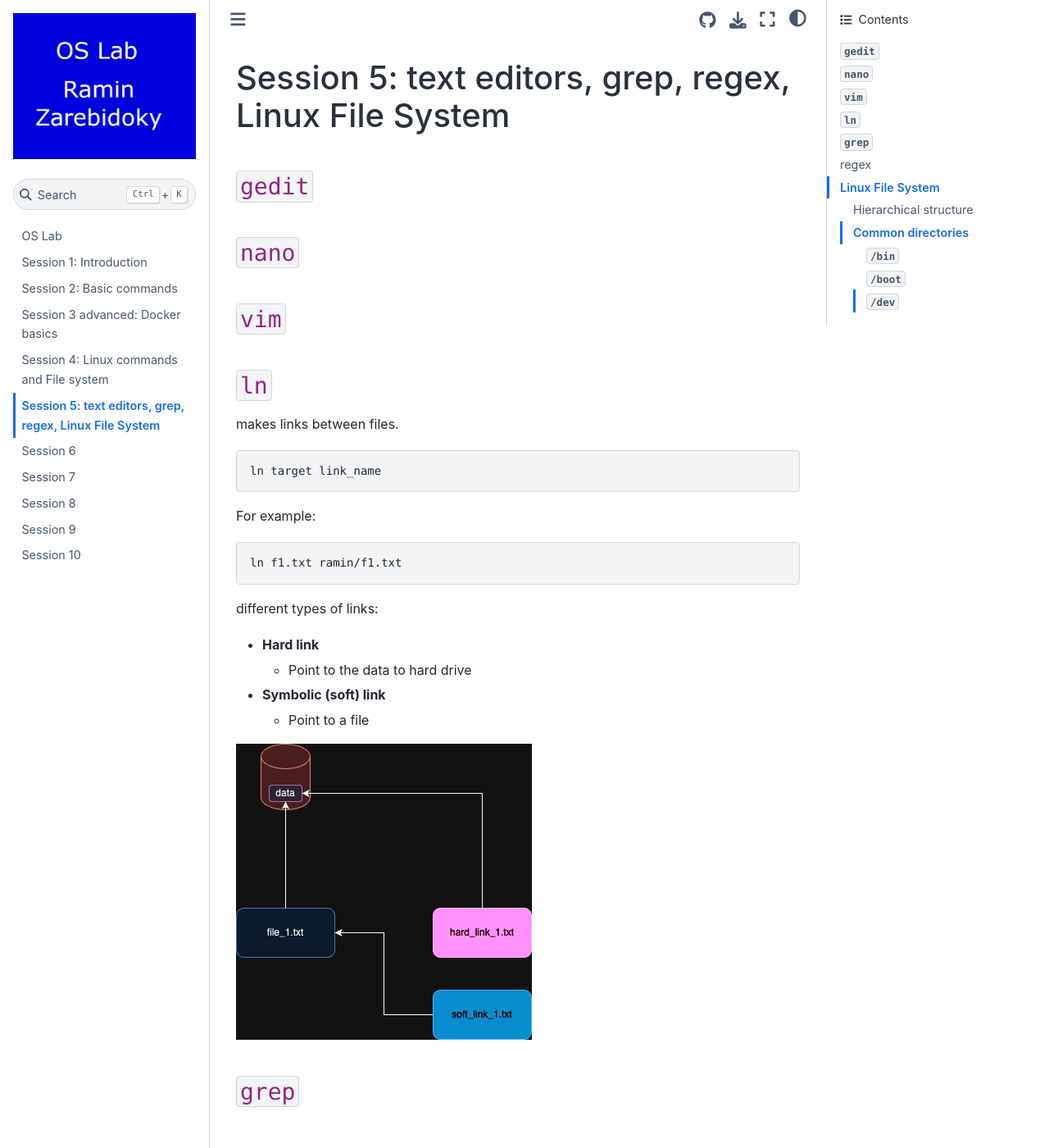
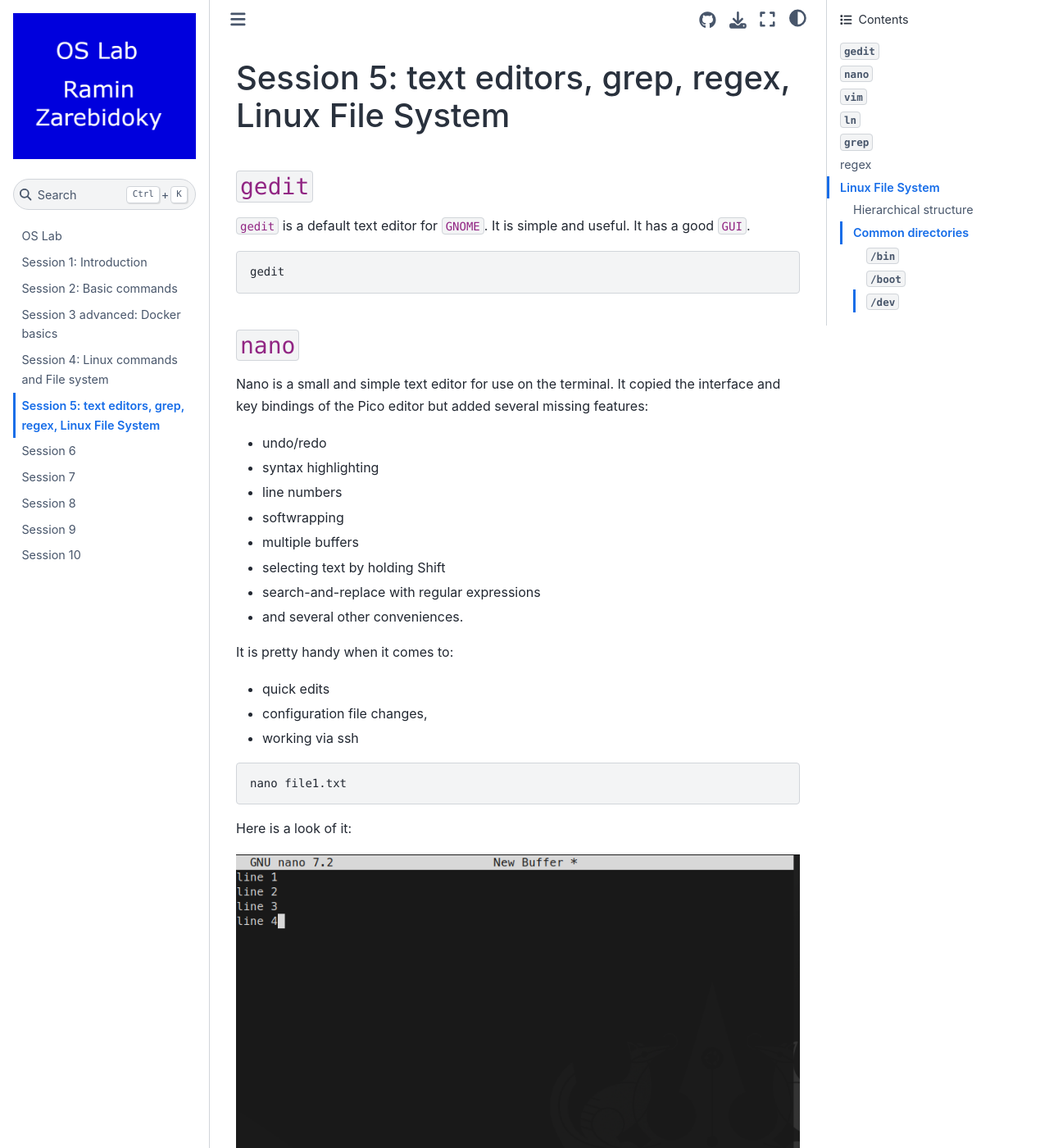
Before and after one commit to LiterallyTheOne/os_lab, a Jupyter Book: the page built from docs/session_5.md, in a window 1280 px wide and 1400 px high. Shown: the whole window at 82% size. Built offline with Jupyter Book 1.0.4 settings and Sphinx 7.4.7 and the Sphinx Book theme 1.1.4, drawn with Linux system fonts in a browser that asks for light colours; some of the changed text lies outside the part shown.

Commit message:
Add explanation about nano

````diff
--- a/docs/session_5.md
+++ b/docs/session_5.md
@@ -2,7 +2,50 @@
 
 ## `gedit`
 
+`gedit` is a default text editor for `GNOME`.
+It is simple and useful.
+It has a good `GUI`.
+
+```shell
+gedit
+```
+
 ## `nano`
+
+Nano is a small and simple text editor for use on the terminal.
+It copied the interface and key bindings of the Pico editor but
+added several missing features:
+* undo/redo
+* syntax highlighting
+* line numbers
+* softwrapping
+* multiple buffers
+* selecting text by holding Shift
+* search-and-replace with regular expressions
+* and several other conveniences.
+
+It is pretty handy when it comes to:
+* quick edits
+* configuration file changes,
+* working via ssh
+
+```shell
+nano file1.txt
+```
+
+Here is a look of it:
+
+![Nano example](figures/nano_example.png)
+
+As you can see options and shortcuts are displayed on the bottom of the terminal.
+
+Useful shortcuts:
+* `Ctrl + O`: Save
+* `Ctrl + X`: Exit
+* `Ctrl + K`: Cuts the entire line
+* `Ctrl + U`: Paste at cursor
+* `Ctrl + W`: Find
+* `Ctrl + \`: Replace
 
 ## `vim`
 
````
Also changed, not shown: docs/figures/nano_example.png (added).
